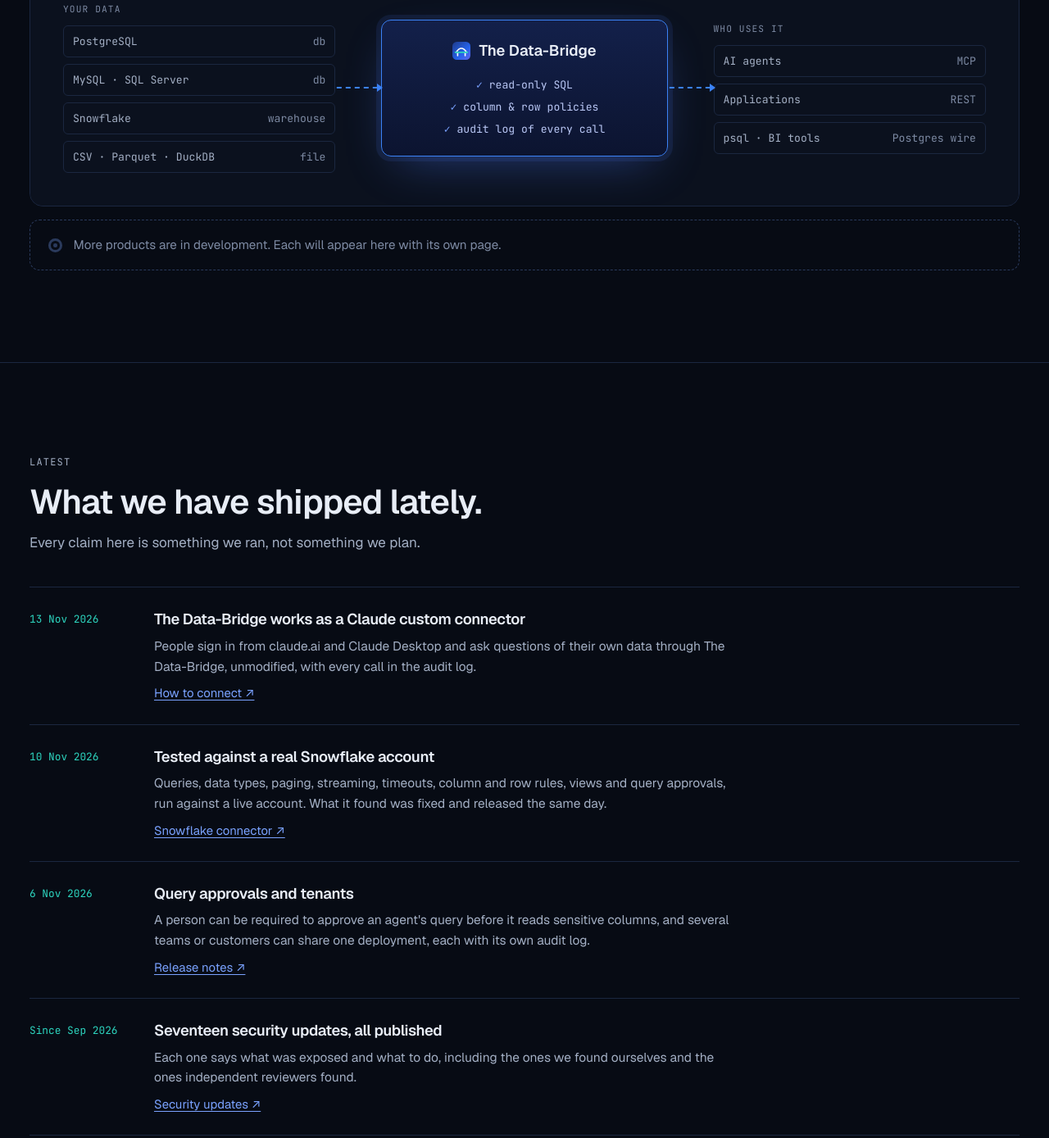
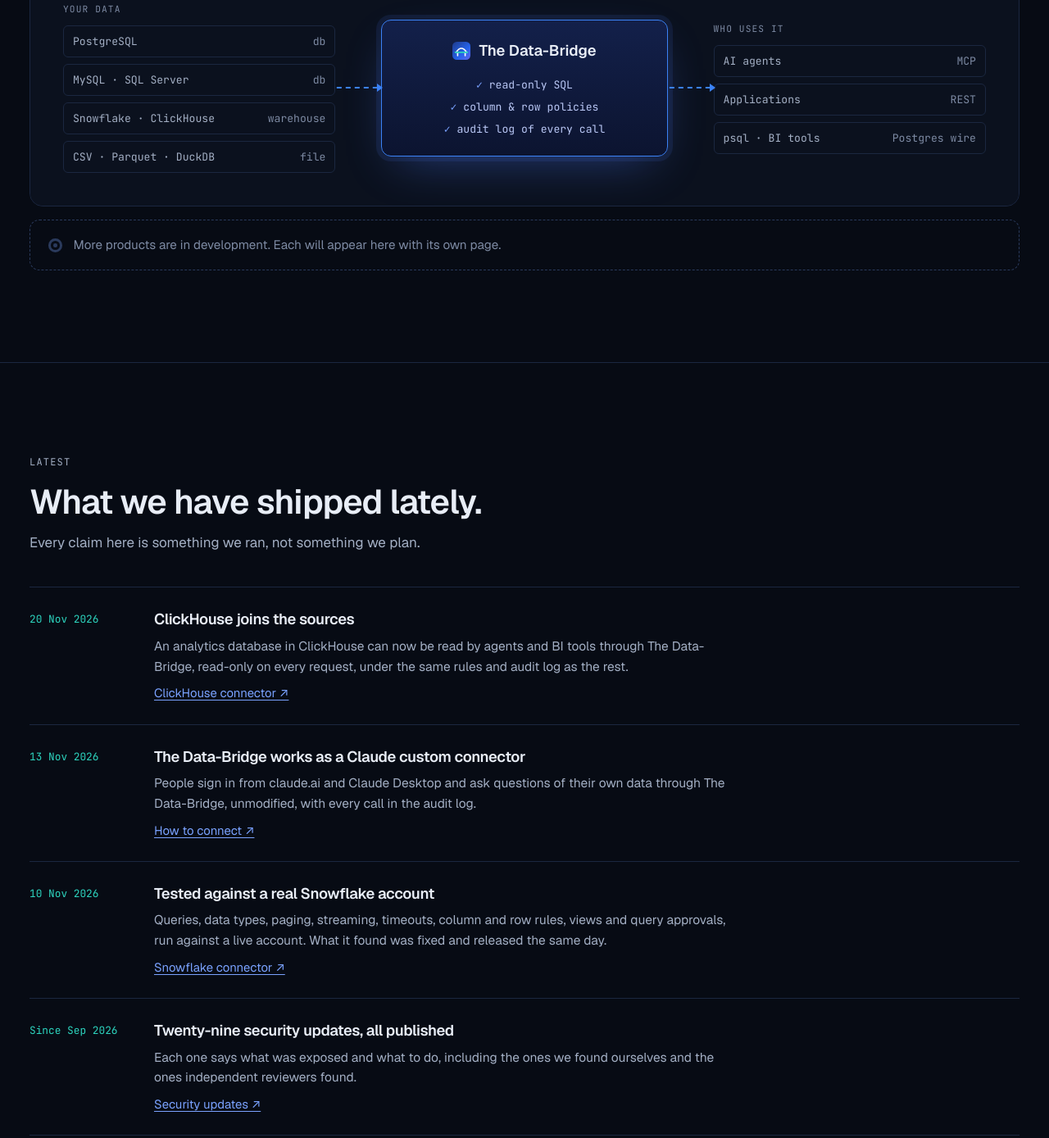
Before and after one commit to tdb-project/asvanlabs-site, a plain HTML site: page index.html in a window 1280 px wide. Shown: the part 2795-4184 px from the top of the page at 82% size. Drawn offline with Linux system fonts and the light colour scheme.

Commit message:
TDB: ClickHouse in the sources and news; twenty-nine security updates
Co-Authored-By: Claude Opus 5.5 <noreply@anthropic.com>

```diff
--- a/index.html
+++ b/index.html
@@ -373,16 +373,16 @@
               <div><dt>Editions</dt><dd>Community, free and open source (AGPLv3). Enterprise, under a commercial licence.</dd></div>
               <div><dt>Runs on</dt><dd>Your own servers, as a Docker image</dd></div>
               <div><dt>Measured</dt><dd>10,412 → 6,868 tokens for 100 rows with Lean Mode</dd></div>
-              <div><dt>Tested end to end</dt><dd>With Claude (claude.ai, Desktop and Code), VS Code, Metabase, DBeaver and psql, against real PostgreSQL, MySQL, SQL Server and Snowflake. <a href="https://tdb.asvanlabs.com/#proof">The evidence ↗</a></dd></div>
+              <div><dt>Tested end to end</dt><dd>With Claude (claude.ai, Desktop and Code), VS Code, Metabase, DBeaver and psql, against real PostgreSQL, MySQL, SQL Server, Snowflake and ClickHouse. <a href="https://tdb.asvanlabs.com/#proof">The evidence ↗</a></dd></div>
             </dl>
           </div>
           <div class="p-flow">
-            <div class="flow" role="img" aria-label="Diagram: data sources such as PostgreSQL, Snowflake, Parquet and CSV flow into The Data-Bridge, which applies policy and audit, then serves AI agents over MCP, applications over REST and BI tools over the PostgreSQL wire protocol.">
+            <div class="flow" role="img" aria-label="Diagram: data sources such as PostgreSQL, Snowflake, ClickHouse, Parquet and CSV flow into The Data-Bridge, which applies policy and audit, then serves AI agents over MCP, applications over REST and BI tools over the PostgreSQL wire protocol.">
               <div class="col">
                 <span class="h">Your data</span>
                 <span class="chip">PostgreSQL <em>db</em></span>
                 <span class="chip">MySQL · SQL Server <em>db</em></span>
-                <span class="chip">Snowflake <em>warehouse</em></span>
+                <span class="chip">Snowflake · ClickHouse <em>warehouse</em></span>
                 <span class="chip">CSV · Parquet · DuckDB <em>file</em></span>
               </div>
               <div class="wire" aria-hidden="true"></div>
@@ -417,10 +417,10 @@
           <p>Every claim here is something we ran, not something we plan.</p>
         </div>
         <ol class="news">
+          <li><time datetime="2026-11-20">20 Nov 2026</time><div><h3>ClickHouse joins the sources</h3><p>An analytics database in ClickHouse can now be read by agents and BI tools through The Data-Bridge, read-only on every request, under the same rules and audit log as the rest.</p><a href="https://docs.tdb.asvanlabs.com/connectors/clickhouse/">ClickHouse connector ↗</a></div></li>
           <li><time datetime="2026-11-13">13 Nov 2026</time><div><h3>The Data-Bridge works as a Claude custom connector</h3><p>People sign in from claude.ai and Claude Desktop and ask questions of their own data through The Data-Bridge, unmodified, with every call in the audit log.</p><a href="https://docs.tdb.asvanlabs.com/auth/oauth/#connecting-claude-desktop">How to connect ↗</a></div></li>
           <li><time datetime="2026-11-10">10 Nov 2026</time><div><h3>Tested against a real Snowflake account</h3><p>Queries, data types, paging, streaming, timeouts, column and row rules, views and query approvals, run against a live account. What it found was fixed and released the same day.</p><a href="https://docs.tdb.asvanlabs.com/connectors/snowflake/">Snowflake connector ↗</a></div></li>
-          <li><time datetime="2026-11-06">6 Nov 2026</time><div><h3>Query approvals and tenants</h3><p>A person can be required to approve an agent's query before it reads sensitive columns, and several teams or customers can share one deployment, each with its own audit log.</p><a href="https://docs.tdb.asvanlabs.com/release-notes/">Release notes ↗</a></div></li>
-          <li><time datetime="2026-09">Since Sep 2026</time><div><h3>Seventeen security updates, all published</h3><p>Each one says what was exposed and what to do, including the ones we found ourselves and the ones independent reviewers found.</p><a href="https://docs.tdb.asvanlabs.com/security/updates/">Security updates ↗</a></div></li>
+          <li><time datetime="2026-09">Since Sep 2026</time><div><h3>Twenty-nine security updates, all published</h3><p>Each one says what was exposed and what to do, including the ones we found ourselves and the ones independent reviewers found.</p><a href="https://docs.tdb.asvanlabs.com/security/updates/">Security updates ↗</a></div></li>
         </ol>
       </div>
     </section>
```
